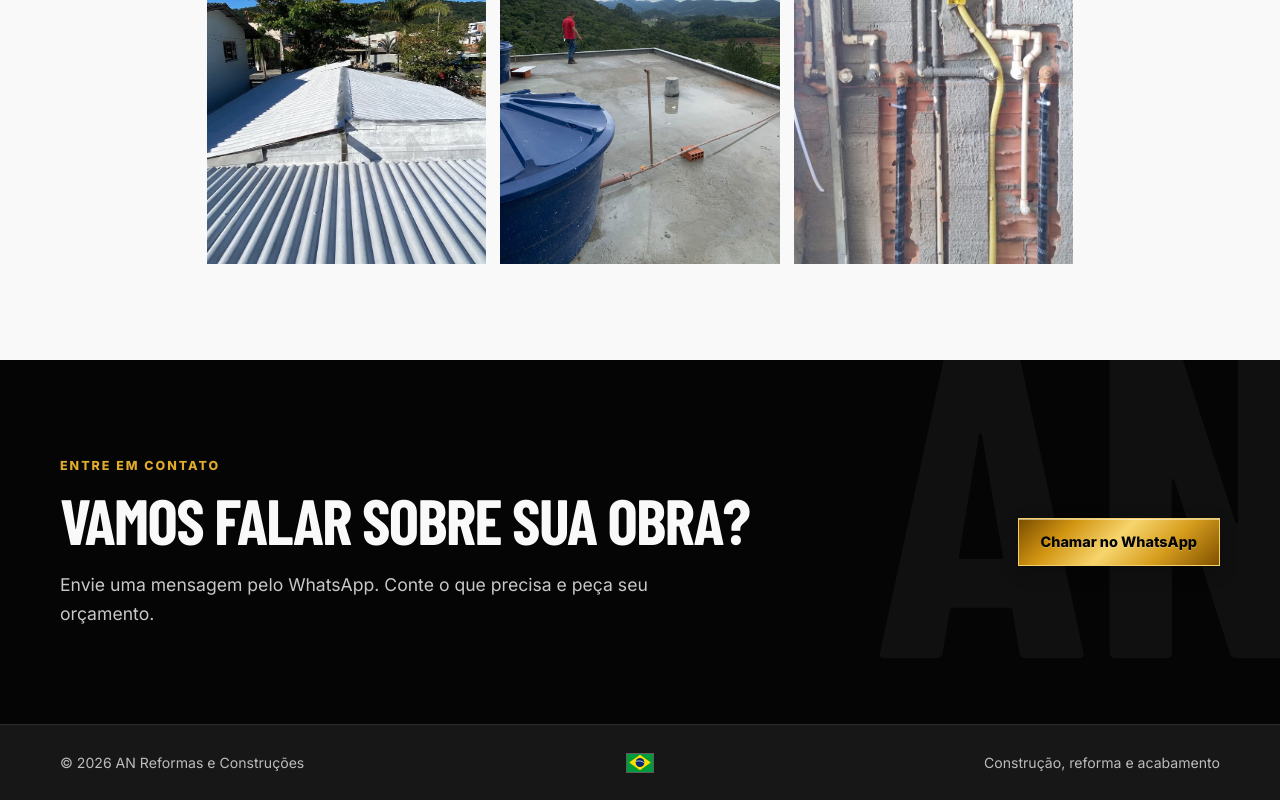
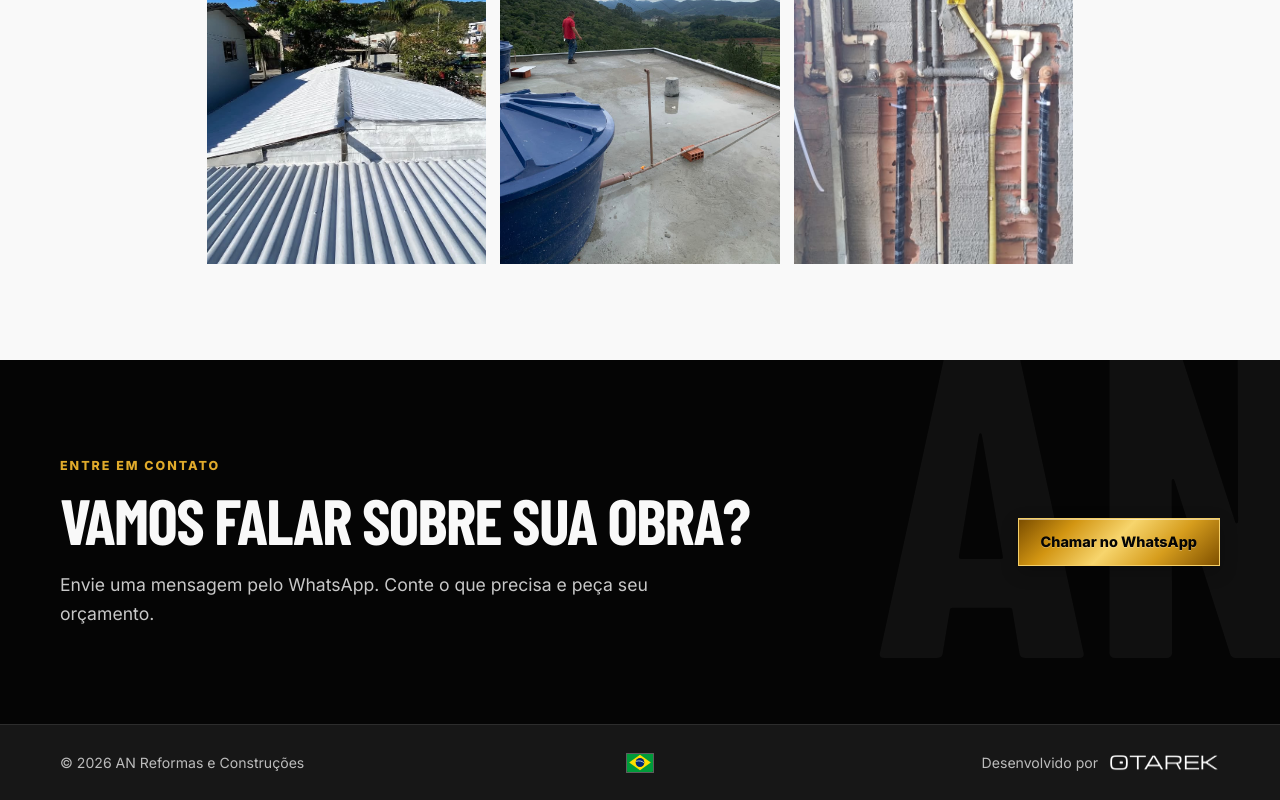
Before and after one commit to gustavosdsv/AN-Reformas, a Next.js app: page / in a window 1280 px wide. Shown: the part 3329-4129 px from the top of the page. Built offline with nearby package versions, Linux system fonts and the light colour scheme; a web font is replaced by a local one.

Commit message:
Update Site source

```diff
--- a/app/globals.css
+++ b/app/globals.css
@@ -374,8 +374,22 @@ footer {
   align-items: center;
   gap: 20px;
 }
-.footer-tagline {
+.footer-credit {
   justify-self: end;
+  display: inline-flex;
+  align-items: center;
+  gap: 10px;
+  color: inherit;
+  transition: color 0.2s;
+}
+.footer-credit:hover,
+.footer-credit:focus-visible {
+  color: var(--white);
+}
+.otarek-logo {
+  width: 112px;
+  height: auto;
+  object-fit: contain;
 }
 .footer-flag {
   width: 28px;
@@ -493,7 +507,7 @@ footer {
     justify-items: center;
     text-align: center;
   }
-  .footer-tagline {
+  .footer-credit {
     justify-self: center;
   }
 }
--- a/app/page.jsx
+++ b/app/page.jsx
@@ -176,9 +176,20 @@ export default function Home() {
             src="/assets/bandeira-brasil.svg"
             alt="Bandeira do Brasil"
           />
-          <span className="footer-tagline">
-            Construção, reforma e acabamento
-          </span>
+          <a
+            className="footer-credit"
+            href="https://www.instagram.com/we.otarek"
+            target="_blank"
+            rel="noopener noreferrer"
+            aria-label="Instagram da Otarek"
+          >
+            <span>Desenvolvido por</span>
+            <img
+              className="otarek-logo"
+              src="/assets/otarek-branco.png"
+              alt="Otarek"
+            />
+          </a>
         </div>
       </footer>
     </>
```
Also changed, not shown: public/assets/otarek-branco.png (added).
